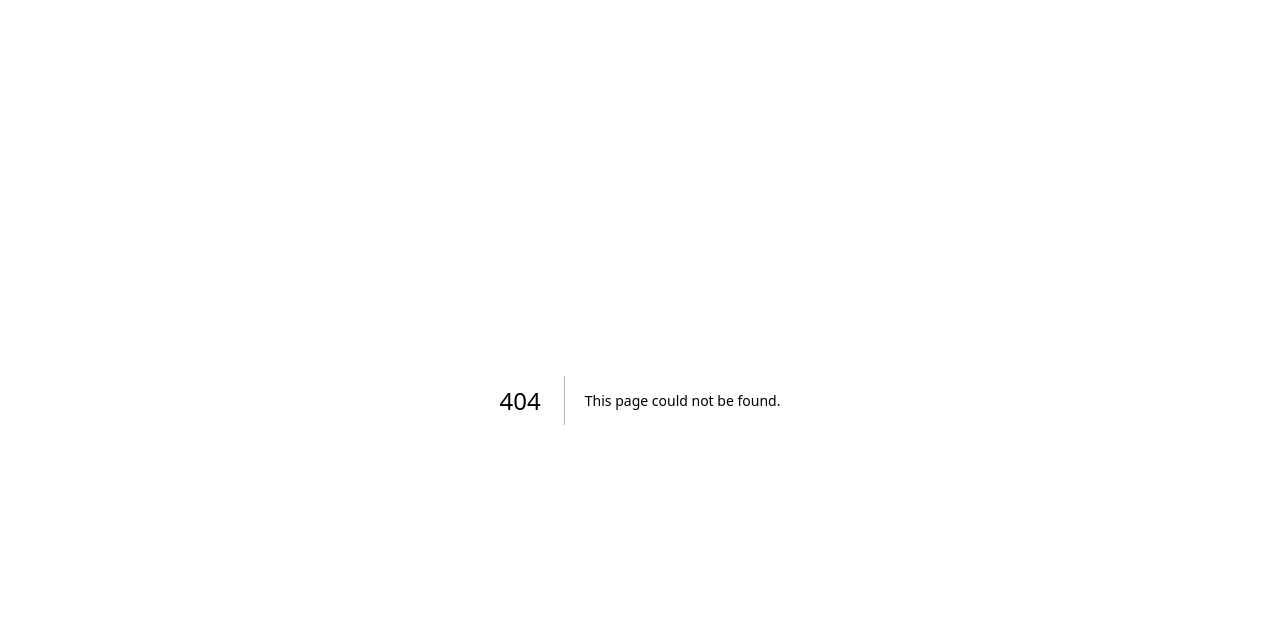
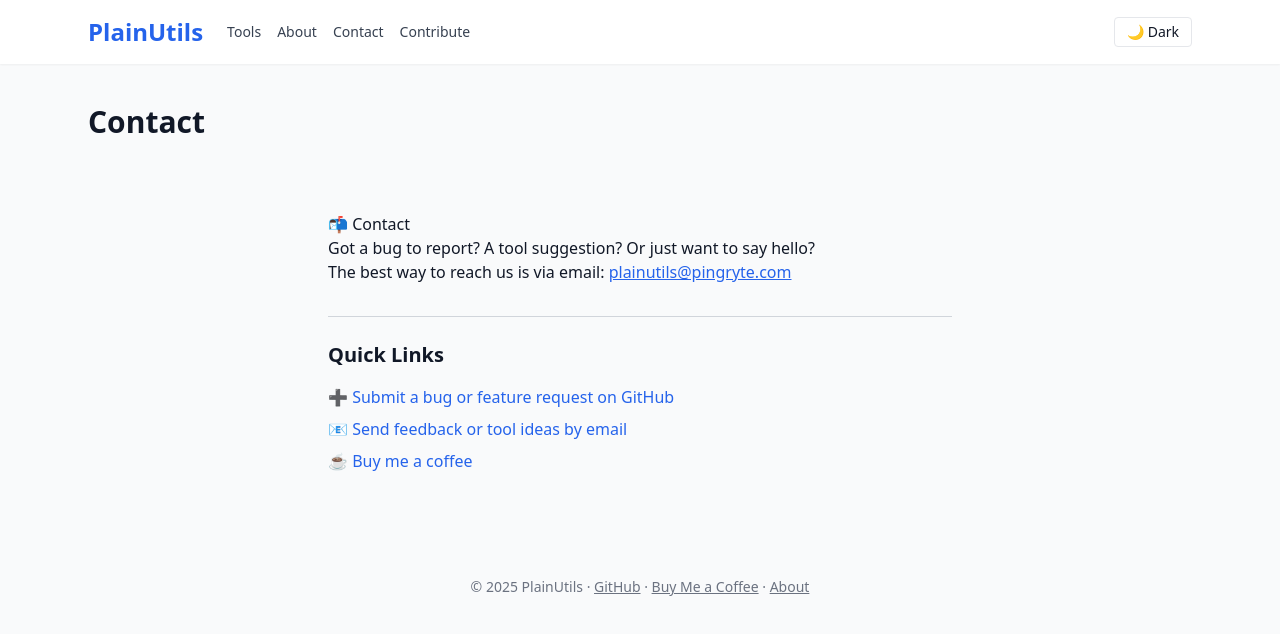
Before and after one commit to pingryte/plainutils, a Next.js app: page /contact in a window 1280 px wide. Before the commit this address had no page. Shown: the top 634 px of the page. Built offline with nearby package versions, Linux system fonts and the light colour scheme.

Commit message:
Fixing dark/light toggle

```diff
--- a/components/Layout.js
+++ b/components/Layout.js
@@ -1,12 +1,11 @@
 import Head from 'next/head';
 import Link from 'next/link';
 import { useRouter } from 'next/router';
+import { useState } from 'react';
 import DarkModeToggle from './DarkModeToggle';
 import { iconMap } from '../lib/iconMap';
-import LiveToolExplorer from './LiveToolExplorer'; // ✅ New component
-import RateThisStack from './RateThisStack';       // ✅ New component
+import RateThisStack from './RateThisStack';
 
-// ToolSwitcher component inside the same file for simplicity
 function ToolSwitcher() {
   const router = useRouter();
 
@@ -30,13 +29,12 @@ function ToolSwitcher() {
             <li key={href}>
               <Link
                 href={href}
-                aria-current={isActive ? 'page' : undefined}
                 className={`flex items-center gap-3 p-2 rounded-md ${isActive
                   ? 'bg-blue-100 dark:bg-blue-900 text-blue-700 dark:text-blue-300 font-semibold'
                   : 'text-gray-700 dark:text-gray-300 hover:bg-gray-100 dark:hover:bg-gray-800'
                   }`}
               >
-                {Icon && <Icon className="w-5 h-5" aria-hidden="true" />}
+                {Icon && <Icon className="w-5 h-5" />}
                 <span>{title}</span>
               </Link>
             </li>
@@ -49,17 +47,19 @@ function ToolSwitcher() {
 
 export default function Layout({ title, children }) {
   const router = useRouter();
+  const [menuOpen, setMenuOpen] = useState(false);
+
   const isHome = router.pathname === '/';
   const isToolPage = router.pathname.startsWith('/tools/');
   const isAboutPage = router.pathname === '/about';
   const toolSlug = isToolPage ? router.pathname.split('/').pop() : null;
   const Icon = title ? iconMap[title] : null;
 
-  const formattedTitle = title || (
-    toolSlug
+  const formattedTitle =
+    title ||
+    (toolSlug
       ? toolSlug.replace(/-/g, ' ').replace(/\b\w/g, (l) => l.toUpperCase())
-      : 'PlainUtils'
-  );
+      : 'PlainUtils');
 
   return (
     <div className="min-h-screen bg-gray-50 dark:bg-gray-950 text-gray-900 dark:text-gray-100 flex flex-col">
@@ -80,6 +80,8 @@ export default function Layout({ title, children }) {
             <Link href="/" className="text-2xl font-bold text-blue-600 dark:text-blue-400">
               PlainUtils
             </Link>
+
+            {/* Desktop Nav */}
             <nav className="hidden md:flex gap-4 text-sm font-medium text-gray-700 dark:text-gray-300">
               <Link href="/" className="hover:text-blue-500 dark:hover:text-blue-400">Tools</Link>
               <Link href="/about" className="hover:text-blue-500 dark:hover:text-blue-400">About</Link>
@@ -89,9 +91,31 @@ export default function Layout({ title, children }) {
               </a>
             </nav>
           </div>
-          <DarkModeToggle />
+
+          {/* Dark Mode + Mobile Toggle */}
+          <div className="flex items-center gap-4">
+            <DarkModeToggle />
+            <button
+              onClick={() => setMenuOpen(!menuOpen)}
+              className="md:hidden text-gray-600 dark:text-gray-300 focus:outline-none"
+              aria-label="Toggle menu"
+            >
+              ☰
+            </button>
+          </div>
         </div>
 
+        {/* Mobile Nav Menu */}
+        {menuOpen && (
+          <div className="md:hidden px-6 pb-4 space-y-2 text-sm font-medium text-gray-700 dark:text-gray-300">
+            <Link href="/" className="block hover:text-blue-500 dark:hover:text-blue-400">Tools</Link>
+            <Link href="/about" className="block hover:text-blue-500 dark:hover:text-blue-400">About</Link>
+            <Link href="/contact" className="block hover:text-blue-500 dark:hover:text-blue-400">Contact</Link>
+            <a href="https://github.com/pingryte/plainutils" target="_blank" rel="noopener noreferrer" className="block hover:text-blue-500 dark:hover:text-blue-400">
+              Contribute
+            </a>
+          </div>
+        )}
       </header>
 
       <main className="flex w-full max-w-6xl mx-auto gap-8 px-6 py-10">
@@ -99,13 +123,17 @@ export default function Layout({ title, children }) {
         <div className="flex-1">
           {!isHome && (
             <div className="flex items-center gap-2 mb-6">
-              {Icon && <Icon className="w-6 h-6 text-blue-500" aria-hidden="true" />}
+              {Icon && <Icon className="w-6 h-6 text-blue-500" />}
               <h1 className="text-3xl font-bold">{formattedTitle}</h1>
             </div>
           )}
           {children}
 
-
+          {isAboutPage && (
+            <div className="mt-16">
+              <RateThisStack />
+            </div>
+          )}
         </div>
       </main>
 
--- /dev/null
+++ b/pages/contact.js
@@ -0,0 +1,43 @@
+import Layout from '../components/Layout';
+
+export default function Contact() {
+  return (
+    <Layout title="Contact">
+      <section className="max-w-2xl mx-auto px-6 py-12 space-y-8">
+        <div className="prose dark:prose-invert">
+          <h1>📬 Contact</h1>
+          <p>
+            Got a bug to report? A tool suggestion? Or just want to say hello?
+          </p>
+          <p>
+            The best way to reach us is via email:{" "}
+            <a href="mailto:plainutils@pingryte.com" className="text-blue-600 dark:text-blue-400 underline">
+              plainutils@pingryte.com
+            </a>
+          </p>
+        </div>
+
+        <div className="border-t border-gray-300 dark:border-gray-700 pt-6">
+          <h2 className="text-xl font-semibold mb-4">Quick Links</h2>
+          <ul className="space-y-2 text-blue-600 dark:text-blue-400">
+            <li>
+              <a href="https://github.com/pingryte/plainutils/issues" target="_blank" rel="noopener noreferrer" className="hover:underline">
+                ➕ Submit a bug or feature request on GitHub
+              </a>
+            </li>
+            <li>
+              <a href="mailto:plainutils@pingryte.com" className="hover:underline">
+                📧 Send feedback or tool ideas by email
+              </a>
+            </li>
+            <li>
+              <a href="https://coff.ee/pingryte" target="_blank" rel="noopener noreferrer" className="hover:underline">
+                ☕ Buy me a coffee
+              </a>
+            </li>
+          </ul>
+        </div>
+      </section>
+    </Layout>
+  );
+}
```
